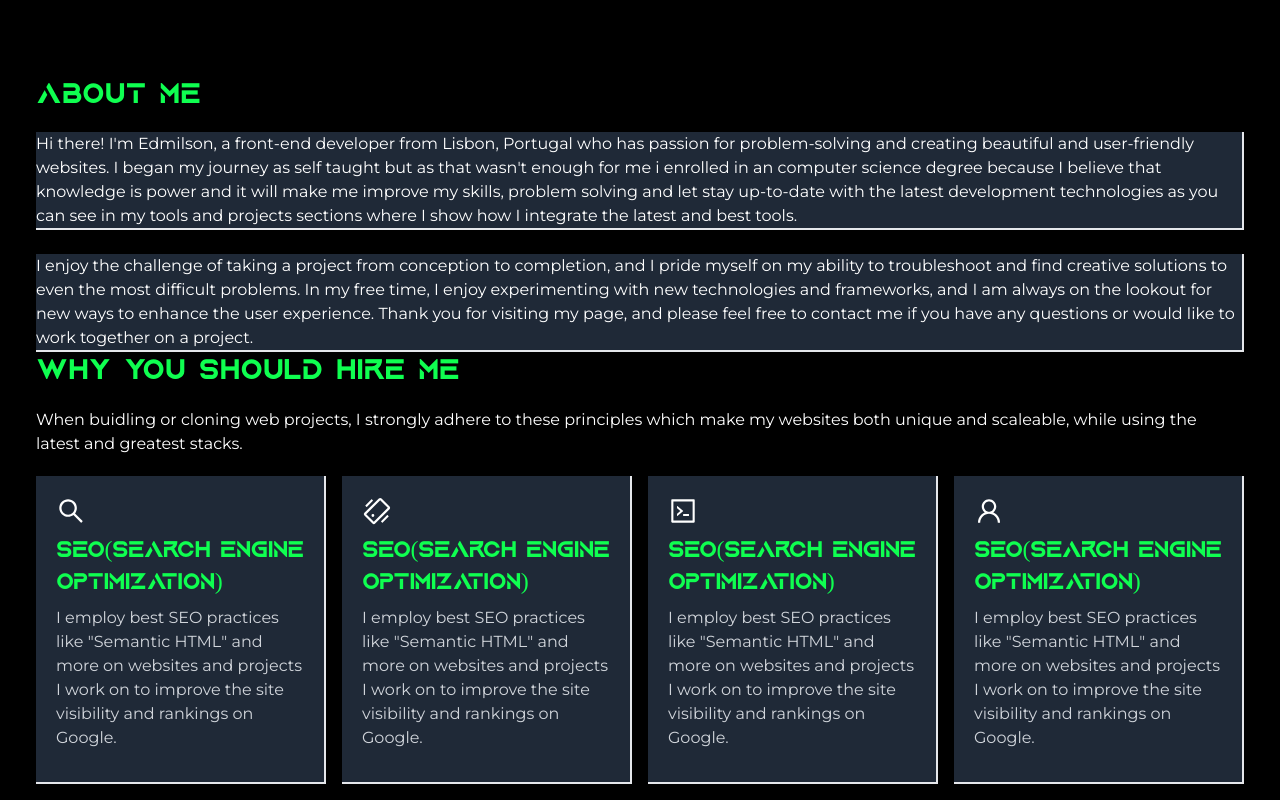
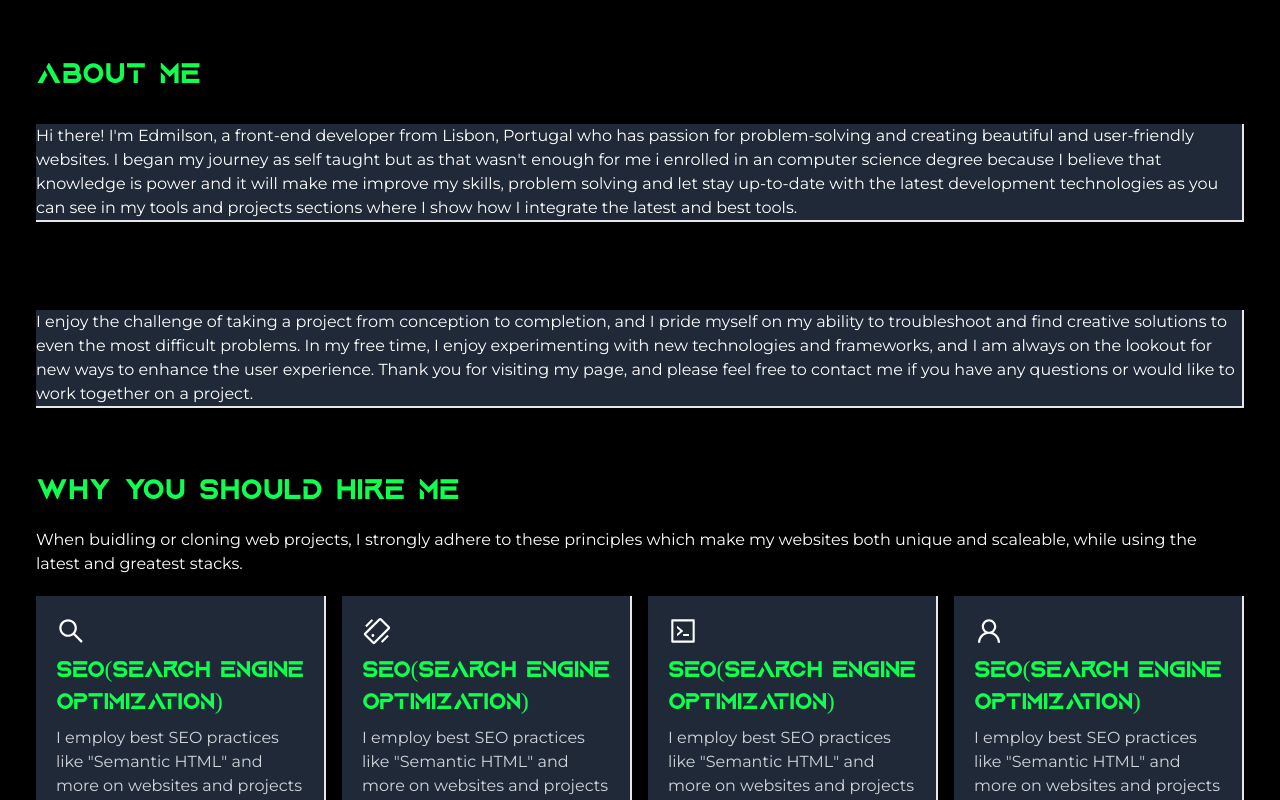
Before and after one commit to Egomessss/Edmilson-s-Portfolio, a React (Vite) app: page / in a window 1280 px wide. Shown: the part 840-1640 px from the top of the page. Built offline with nearby package versions, Linux system fonts and the light colour scheme.

Commit message:
changes to about spacing and skills

```diff
--- a/src/components/About.tsx
+++ b/src/components/About.tsx
@@ -1,37 +1,50 @@
 import React from "react"
 import Skills from "./Skills"
+import SkillsCard from "./SkillsCards"
+import Stack from "./Stack"
 
 function About() {
   return (
-    <div className="">
-      <h2 className="text-3xl py-5">About Me</h2>
-
+    <div className="h-screen">
+      <h2 className="text-3xl mb-8">About Me</h2>
+      <div className=" flex flex-col gap-8">
         <div className="bg-gray-800  border-b-2 border-r-2">
           <p>
             Hi there! I'm Edmilson, a front-end developer from Lisbon, Portugal
             who has passion for problem-solving and creating beautiful and
-          user-friendly websites. I began my journey as self taught but as that
-          wasn't enough for me i enrolled in an computer science degree because
-          I believe that knowledge is power and it will make me improve my
-          skills, problem solving and let stay up-to-date with the latest
-          development technologies as you can see in my tools and projects
-          sections where I show how I integrate the latest and best tools.
+            user-friendly websites. I began my journey as self taught but as
+            that wasn't enough for me i enrolled in an computer science degree
+            because I believe that knowledge is power and it will make me
+            improve my skills, problem solving and let stay up-to-date with the
+            latest development technologies as you can see in my tools and
+            projects sections where I show how I integrate the latest and best
+            tools.
           </p>
         </div>
         <br />
         <div className="bg-gray-800  border-b-2 border-r-2">
           <p>
             I enjoy the challenge of taking a project from conception to
-          completion, and I pride myself on my ability to troubleshoot and find
-          creative solutions to even the most difficult problems. In my free
-          time, I enjoy experimenting with new technologies and frameworks, and
-          I am always on the lookout for new ways to enhance the user
-          experience. Thank you for visiting my page, and please feel free to
-          contact me if you have any questions or would like to work together on
-          a project.
+            completion, and I pride myself on my ability to troubleshoot and
+            find creative solutions to even the most difficult problems. In my
+            free time, I enjoy experimenting with new technologies and
+            frameworks, and I am always on the lookout for new ways to enhance
+            the user experience. Thank you for visiting my page, and please feel
+            free to contact me if you have any questions or would like to work
+            together on a project.
           </p>
         </div>
-      <Skills />
+        <div className="mt-8">
+          <h2 className="text-3xl mb-5">Why You Should Hire Me</h2>
+          <p className="mb-5">
+            When buidling or cloning web projects, I strongly adhere to these
+            principles which make my websites both unique and scaleable, while
+            using the latest and greatest stacks.
+          </p>
+          <SkillsCard />
+          <Stack />
+        </div>
+      </div>
     </div>
   )
 }
--- a/src/components/Skills.tsx
+++ b/src/components/Skills.tsx
@@ -4,7 +4,7 @@ import Stack from "./Stack"
 
 function Skills() {
   return (
-    <div className="h-screen">
+    <div className="mt-8">
       <h2 className="text-3xl mb-5">Why You Should Hire Me</h2>
       <p className="mb-5">
         When buidling or cloning web projects, I strongly adhere to these
```
Lines whose indentation alone changed are shown as unchanged.
